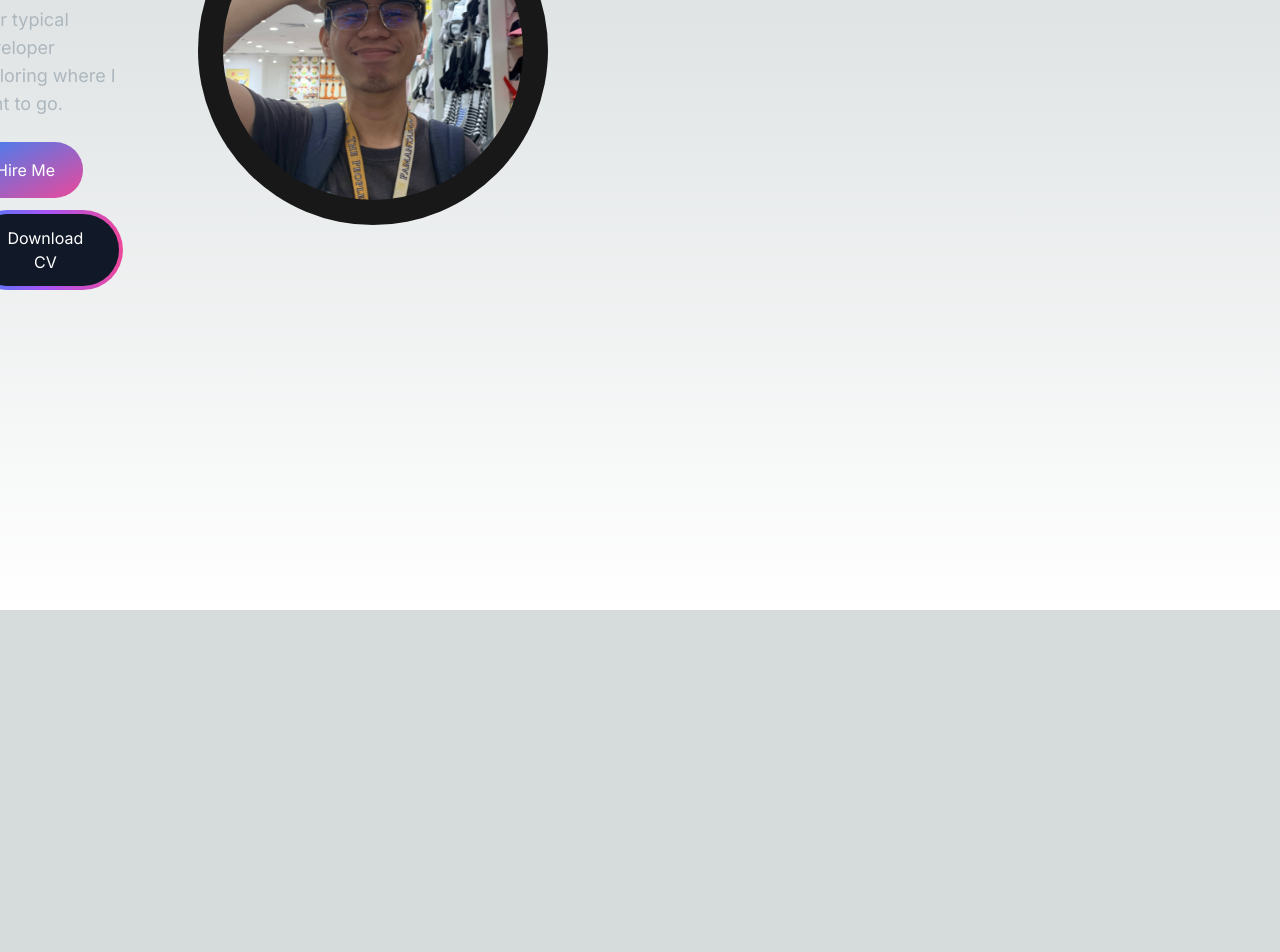
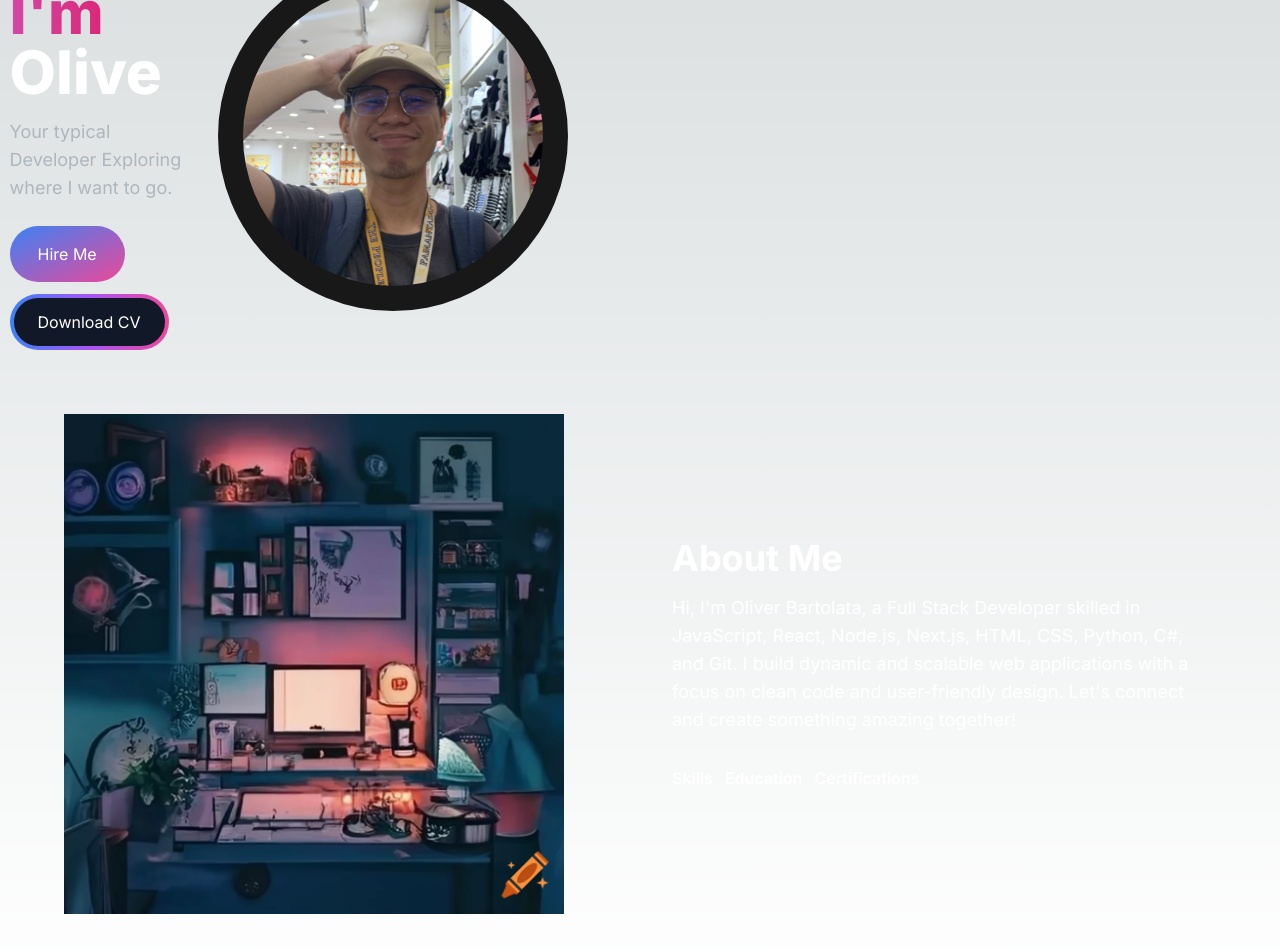
Before and after one commit to Mathhiass/portfolio-project, a Next.js app: page / in a window 1280 px wide. Shown: the part 190-1142 px from the top of the page. Before the commit the page ends 800 px from the top, so only its background shows below. Built offline with nearby package versions, Linux system fonts and the light colour scheme.

Commit message:
AboutMe page

```diff
--- /dev/null
+++ b/app/components/AboutSection.jsx
@@ -0,0 +1,53 @@
+"use client"
+import React, {useTransition, useState} from "react"
+import Image from 'next/image'
+import TabButton from "./TabButton";
+
+const AboutSection = () => {
+    const [tab, setTab] = useState("skills");
+    const [isPending, startTransition] = useTransition();
+
+    const handleTabChange = (id) => {
+        startTransition(() => {
+            setTab(id);
+        })
+    }
+  return (
+    <section className="text-white">
+    <div className="md:grid md:grid-cols-2 gap-8 items-center py-8 px-4 xl:gap-16 sm:py-16 xl:py-16">
+        <Image src="/images/comp.png" width={500} height={500} />
+        <div>
+            <h2 className="text-4xl font-bold text-white mb-4">About Me</h2>
+            <p className="text-base md:text-lg">
+            Hi, I'm Oliver Bartolata, a Full Stack Developer skilled in JavaScript, React, Node.js, Next.js, HTML, CSS, Python, C#, and Git. I build dynamic and scalable web applications with a focus on clean code and user-friendly design. Let's connect and create something amazing together!
+            </p>
+            <div className="flex flex-row justify-start mt-8">
+            <TabButton
+              selectTab={() => handleTabChange("skills")}
+              active={tab === "skills"}
+            >
+              {" "}
+              Skills{" "}
+            </TabButton>
+            <TabButton
+              selectTab={() => handleTabChange("education")}
+              active={tab === "education"}
+            >
+              {" "}
+              Education{" "}
+            </TabButton>
+            <TabButton
+              selectTab={() => handleTabChange("certifications")}
+              active={tab === "certifications"}
+            >
+              {" "}
+              Certifications{" "}
+            </TabButton>
+            </div>
+        </div>
+        </div>
+        </section>
+  )
+};
+
+export default AboutSection;
--- a/app/components/MenuOverlay.jsx
+++ b/app/components/MenuOverlay.jsx
@@ -1,16 +1,16 @@
-import React from 'react'
-import Navlink from './Navlink'
+import React from "react";
+import Navlink from "./Navlink";
 
-const MenuOverlay = ( { links}) => {
+const MenuOverlay = ({ links }) => {
   return (
-    <ul className="flex flex-col py-4 item-center">
-        {links.map((link, index) => (
+    <ul className="flex flex-col py-4 items-center">
+      {links.map((link, index) => (
         <li key={index}>
-        <Navlink href={link.path} title={link.title} />
+          <NavLink href={link.path} title={link.title} />
         </li>
-        ))}
+      ))}
     </ul>
-  )
-}
+  );
+};
 
 export default MenuOverlay;
--- a/app/components/Navbar.jsx
+++ b/app/components/Navbar.jsx
@@ -5,7 +5,7 @@ import Navlink from "./Navlink";
 import { Bars3Icon, XMarkIcon } from "@heroicons/react/24/solid";
 import MenuOverlay from "./MenuOverlay";
 
-const navLinks =[
+const navLinks = [
   {
     title: "About",
     path: "#about",
@@ -15,35 +15,42 @@ const navLinks =[
     path: "#projects",
   },
   {
-  title:"Contact",
+    title: "Contact",
     path: "#contact",
-}
+  },
 ];
+
 const Navbar = () => {
   const [navbarOpen, setNavbarOpen] = useState(false);
 
-
   return (
     <nav className="fixed mx-auto border border-[#33353F] top-0 left-0 right-0 z-10 bg-[#121212] bg-opacity-100">
-        <div className="flex container lg:py-4 flex-wrap item-center justify-between mx-auto px-4 py-2">
-            <Link href={'/'} className="text-2xl md:text-5xl text-white font-semibold">
+      <div className="flex container lg:py-4 flex-wrap items-center justify-between mx-auto px-4 py-2">
+        <Link
+          href={"/"}
+          className="text-2xl md:text-5xl text-white font-semibold"
+        >
           LOGO
         </Link>
         <div className="mobile-menu block md:hidden">
-              {
-                !navbarOpen ? (
-                  <button onClick={() => setNavbarOpen(true)} className="flex items-center px-3 py-3 border rounded border-slate-200 text-slate-200 hover:text-white hover:border">
-                    <Bars3Icon className="h-5 w-5"/>
+          {!navbarOpen ? (
+            <button
+              onClick={() => setNavbarOpen(true)}
+              className="flex items-center px-3 py-2 border rounded border-slate-200 text-slate-200 hover:text-white hover:border-white"
+            >
+              <Bars3Icon className="h-5 w-5" />
             </button>
           ) : (
-                  <button onClick={() => setNavbarOpen(false)} className="flex items-center px-3 py-3 border rounded border-slate-200 text-slate-200 hover:text-white hover:border">
-                    <XMarkIcon className="h-5 w-5"/>
+            <button
+              onClick={() => setNavbarOpen(false)}
+              className="flex items-center px-3 py-2 border rounded border-slate-200 text-slate-200 hover:text-white hover:border-white"
+            >
+              <XMarkIcon className="h-5 w-5" />
             </button>
-                )
-              }
+          )}
         </div>
         <div className="menu hidden md:block md:w-auto" id="navbar">
-            <ul className="flex p-4 md:p-0 sm:flex-row md:space-x-8 mt-10">
+          <ul className="flex p-4 md:p-0 md:flex-row md:space-x-8 mt-0">
             {navLinks.map((link, index) => (
               <li key={index}>
                 <Navlink href={link.path} title={link.title} />
--- /dev/null
+++ b/app/components/TabButton.jsx
@@ -0,0 +1,16 @@
+import React from 'react'
+
+const TabButton = ({ active, selectTab, children}) => {
+const buttonClasses = active ? 'text-white border-b border-purple-500' : 'text-[#ADB7BE]'
+
+
+  return (
+    <button onClick={selectTab}>
+        <p className={'mr-3 font-semibold hover:text-white ${buttonClasses}'}>
+            {children}
+        </p>
+    </button>
+  )
+}
+
+export default TabButton
--- a/app/page.js
+++ b/app/page.js
@@ -1,12 +1,16 @@
 import Image from "next/image";
 import HeroSection from "./components/HeroSection";
 import Navbar from "./components/Navbar";
+import AboutSection from "./components/AboutSection";
 
 export default function Home() {
   return (
     <main className="flex min-h-screen flex-col bg[#121212] container mx-auto" px-12>
         <Navbar />
+        <div className="container mt-24 mx-auto px-12 py-4">
         <HeroSection />
+        <AboutSection />
+        </div>
     </main>
   );
 }
```
Also changed, not shown: public/images/comp.png (added). Lines whose indentation alone changed are shown as unchanged.
